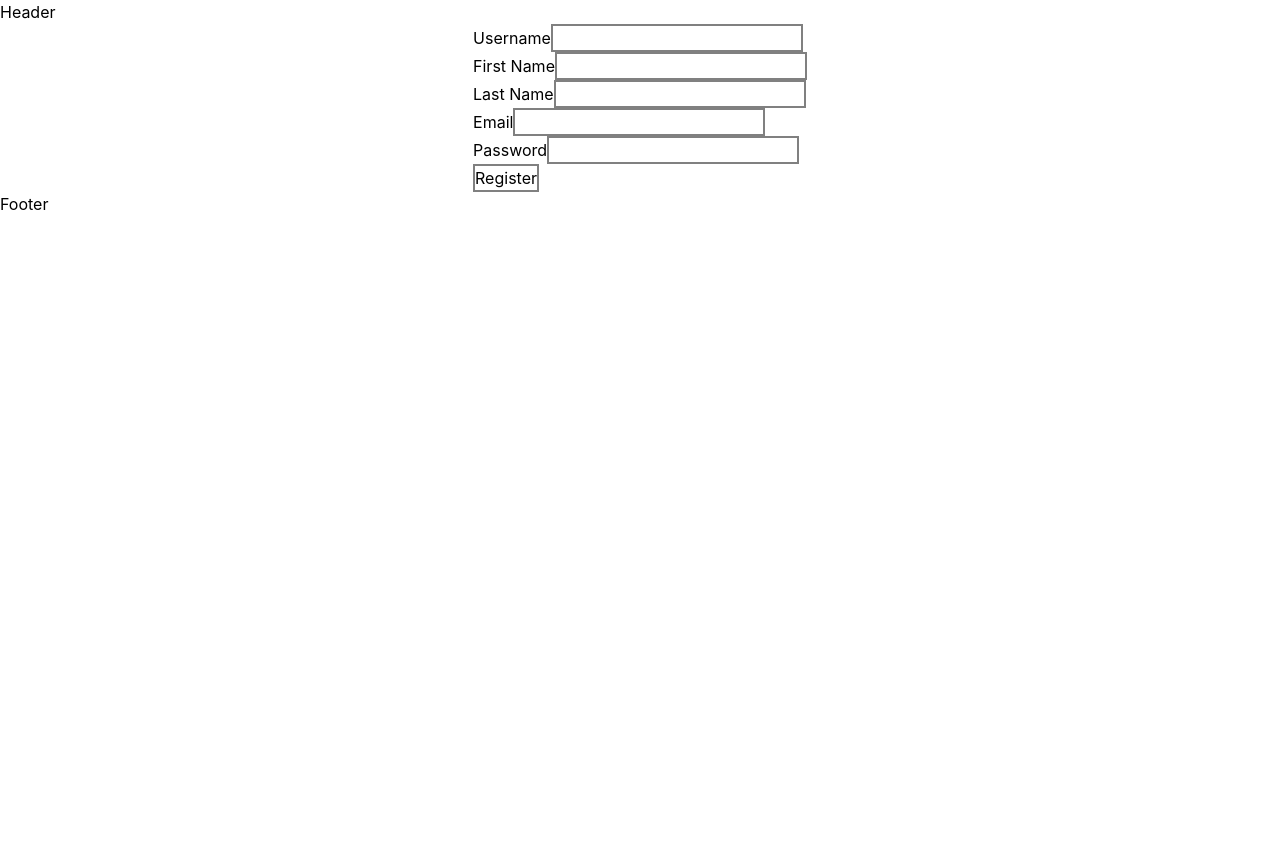
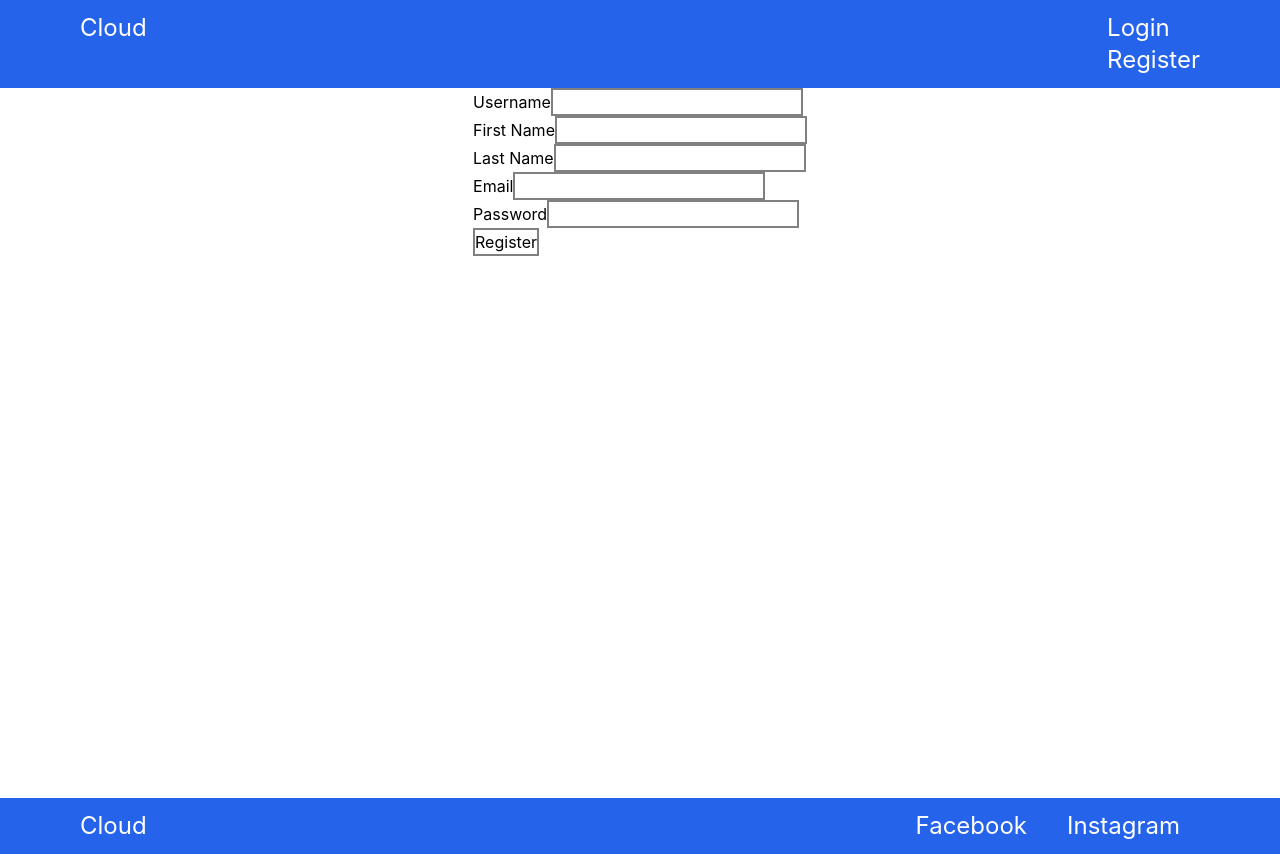
Before and after one commit to alexmehandzhiyska/cloud-fe, a React (Create React App) app: page /register in a window 1280 px wide. Before the commit the page ends 800 px from the top, so only its background shows below. Built offline with nearby package versions, Linux system fonts and the light colour scheme.

Commit message:
Set up layout

```diff
--- a/src/components/Footer/Footer.tsx
+++ b/src/components/Footer/Footer.tsx
@@ -2,7 +2,16 @@ import React from 'react';
 
 const Footer = () => {
     return (
-        <h1>Footer</h1>
+        <footer className="flex justify-between w-screen text-2xl text-white bg-blue-600 px-20 py-3">
+            <h1>Cloud</h1>
+
+            <nav>
+                <ul className="flex">
+                    <li className="mx-5"><a href="https://facebook.com">Facebook</a></li>
+                    <li className="mx-5"><a href="https://instagram.com">Instagram</a></li>
+                </ul>
+            </nav>
+        </footer>
     )
 }
 
--- a/src/components/Header/Header.tsx
+++ b/src/components/Header/Header.tsx
@@ -1,8 +1,30 @@
 import React from 'react';
+import { Link } from 'react-router-dom';
 
 const Header = () => {
+    const user = localStorage.getItem('user') ? JSON.parse(localStorage.getItem('user')) : null;
+
     return (
-        <h1>Header</h1>
+        <header className="flex justify-between w-screen text-2xl text-white bg-blue-600 px-20 py-3">
+            <h1>Cloud</h1>
+
+            <nav>
+                {!user &&
+                    <ul>
+                        <li><Link to="/login">Login</Link></li>
+                        <li><Link to="/register">Register</Link></li>
+                    </ul>
+                }
+
+                {user &&
+                    <ul>
+                        <li><Link to="/logout">Logout</Link></li>
+                    </ul>
+                }
+
+            </nav>
+        </header>
+
     )
 }
 
--- /dev/null
+++ b/src/components/Layout/Layout.css
@@ -0,0 +1,3 @@
+main {
+    min-height: 88.8vh;
+}
--- a/src/components/Layout/Layout.tsx
+++ b/src/components/Layout/Layout.tsx
@@ -2,13 +2,15 @@ import Header from "../Header/Header";
 import Footer from "../Footer/Footer";
 import React from "react";
 
+import './Layout.css';
+
 const Layout: React.FC = (props) => {
     return (
-        <>
+        <div>
             <Header></Header>
-            {props.children}
+            <main>{props.children}</main>
             <Footer></Footer>
-        </>
+        </div>
     )
 }
 
--- a/src/components/Login/Login.tsx
+++ b/src/components/Login/Login.tsx
@@ -4,14 +4,16 @@ import { useForm } from "react-hook-form";
 import { User } from '../interfaces';
 
 import { authService } from "../../services/authService";
+import { useNavigate } from "react-router-dom";
 
 const Login: React.FC = () => {
     const { register, formState: { errors }, handleSubmit } = useForm({ mode: 'onSubmit', reValidateMode: 'onChange' });
+    const navigate = useNavigate();
 
     const loginUser = (data: User) => {
         authService.login(data)
-            .then(response => {
-                console.log(response);
+            .then(() => {
+                navigate('/');
             })
             .catch(err => {
                 console.log(err);
@@ -32,7 +34,7 @@ const Login: React.FC = () => {
                 </article>
 
                 <article>
-                    <input type="submit" value="Register" />
+                    <input type="submit" value="Login" />
                 </article>
             </form>
         </section>
--- a/src/components/Register/Register.tsx
+++ b/src/components/Register/Register.tsx
@@ -1,17 +1,19 @@
 import React from "react"
 
 import { useForm } from "react-hook-form";
+import { useNavigate } from "react-router-dom";
 import { User } from '../interfaces';
 
 import { authService } from "../../services/authService";
 
 const Register: React.FC = () => {
     const { register, formState: { errors }, handleSubmit } = useForm({ mode: 'onSubmit', reValidateMode: 'onChange' });
+    const navigate = useNavigate();
 
     const registerUser = (data: User) => {
         authService.register(data)
-            .then(response => {
-                console.log(response);
+            .then(() => {
+                navigate('/');
             })
             .catch(err => {
                 console.log(err);
```
